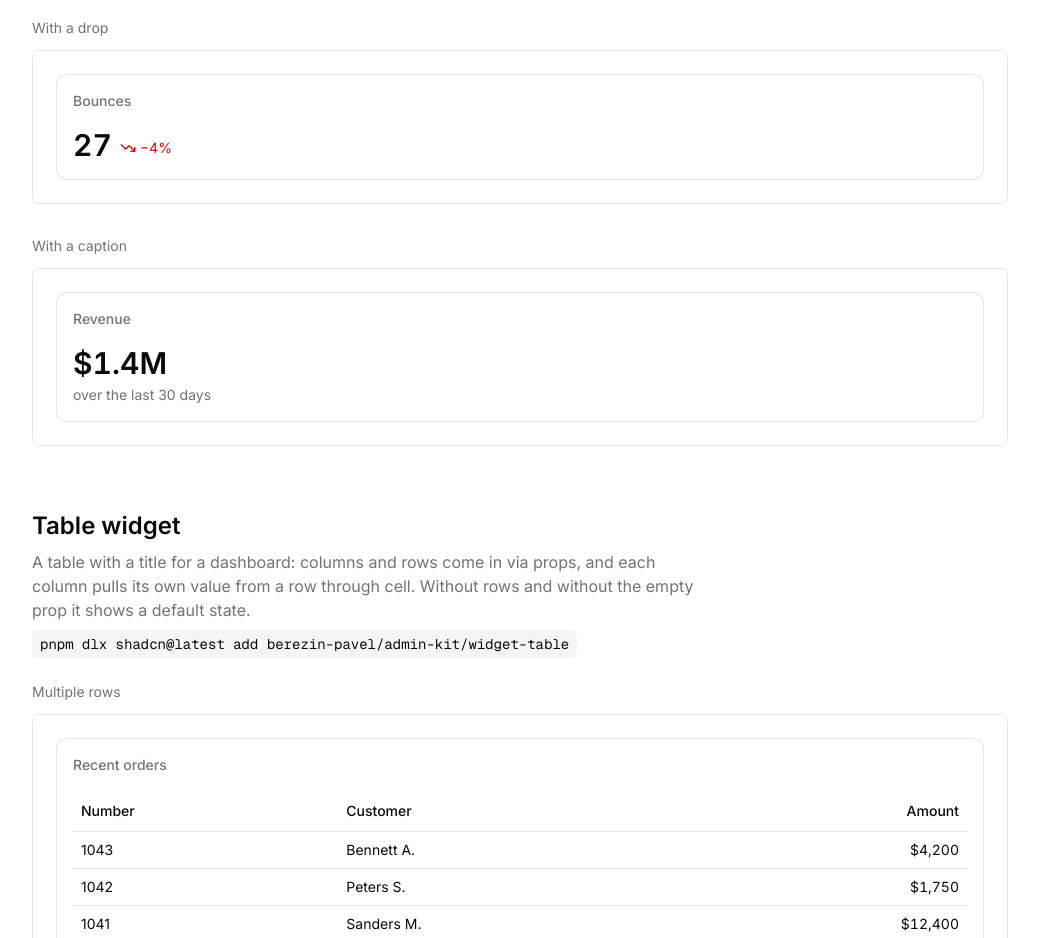
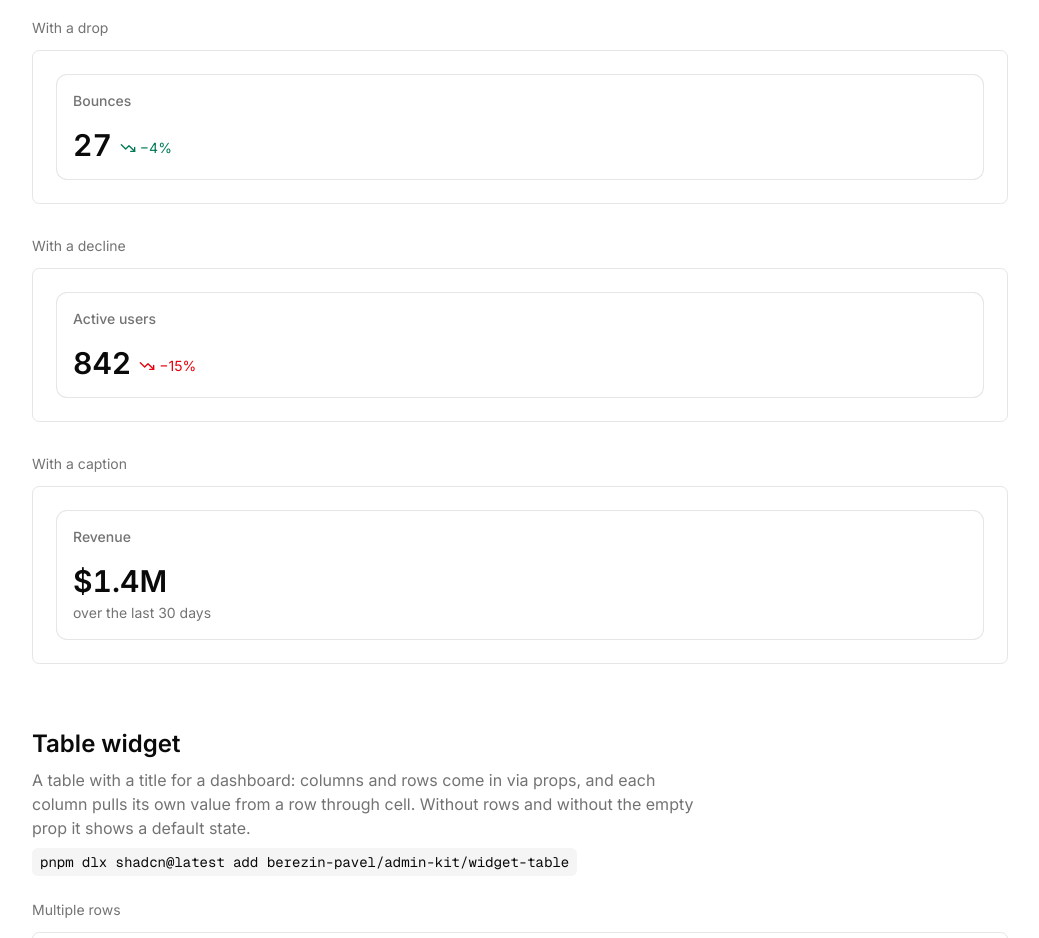
Before and after one commit to berezin-pavel/admin-kit, a Next.js app: page / in a window 1280 px wide. Shown: the part 3700-4638 px from the top of the page, without its empty margins (120-1159 px from the left). Built offline with nearby package versions, Linux system fonts and the light colour scheme.

Commit message:
Separate the metric delta color from the arrow direction

```diff
--- a/registry.json
+++ b/registry.json
@@ -121,7 +121,7 @@
       "name": "widget-metric",
       "type": "registry:component",
       "title": "Metric widget",
-      "description": "A single-number card for a dashboard: title, value, an optional trend with an arrow, and a caption. Data is passed as props. Requires the admin-theme theme.",
+      "description": "A single-number card for a dashboard: title, value, an optional trend with an arrow, and a caption. direction sets the arrow, and a separate tone prop sets the color (derived from direction by default). Data is passed as props. Requires the admin-theme theme.",
       "registryDependencies": ["card", "berezin-pavel/admin-kit/admin-theme"],
       "dependencies": ["lucide-react"],
       "files": [
--- a/registry/widget-metric/widget-metric.tsx
+++ b/registry/widget-metric/widget-metric.tsx
@@ -4,12 +4,17 @@ import { Card, CardContent, CardHeader, CardTitle } from "@/components/ui/card"
 import { cn } from "@/lib/utils"
 
 export type MetricDirection = "up" | "down"
+export type MetricTone = "positive" | "negative"
 
 export interface WidgetMetricProps {
   title: string
   value: string
   hint?: string
-  trend?: { direction: MetricDirection; value: string }
+  trend?: {
+    direction: MetricDirection
+    value: string
+    tone?: MetricTone
+  }
   className?: string
 }
 
@@ -21,6 +26,8 @@ export function WidgetMetric({
   className,
 }: WidgetMetricProps) {
   const TrendIcon = trend?.direction === "down" ? TrendingDown : TrendingUp
+  const tone =
+    trend?.tone ?? (trend?.direction === "down" ? "negative" : "positive")
 
   return (
     <Card className={className}>
@@ -36,7 +43,7 @@ export function WidgetMetric({
             <span
               className={cn(
                 "flex items-center gap-1 text-sm",
-                trend.direction === "down" ? "text-destructive" : "text-primary"
+                tone === "negative" ? "text-destructive" : "text-primary"
               )}
             >
               <TrendIcon className="size-4" />
--- a/showcase/widget-metric.tsx
+++ b/showcase/widget-metric.tsx
@@ -28,7 +28,17 @@ export const widgetMetricEntry: ShowcaseEntry = {
         <WidgetMetric
           title="Bounces"
           value="27"
-          trend={{ direction: "down", value: "−4%" }}
+          trend={{ direction: "down", value: "−4%", tone: "positive" }}
+        />
+      ),
+    },
+    {
+      name: "With a decline",
+      render: () => (
+        <WidgetMetric
+          title="Active users"
+          value="842"
+          trend={{ direction: "down", value: "−15%" }}
         />
       ),
     },
```
